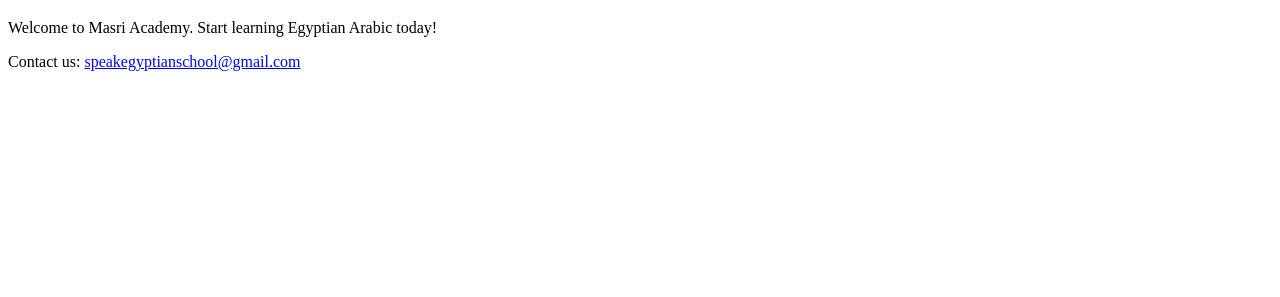
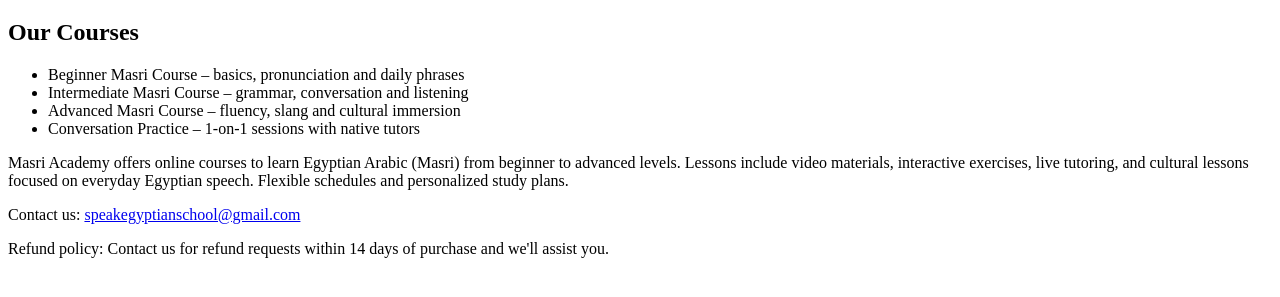
Before and after one commit to javaDevArtem/learn-egyptian-masri, a plain HTML site: page index.html in a window 1280 px wide. Shown: the part 61-358 px from the top of the page. Drawn offline with Linux system fonts and the light colour scheme.

Commit message:
Update index.html: add course list, description, contact and refund policy

```diff
--- a/index.html
+++ b/index.html
@@ -7,7 +7,18 @@
 </head>
 <body>
 <h1>Learn Egyptian Arabic Online</h1>
-<p>Welcome to Masri Academy. Start learning Egyptian Arabic today!</p>
+
+<h2>Our Courses</h2>
+<ul>
+  <li>Beginner Masri Course – basics, pronunciation and daily phrases</li>
+  <li>Intermediate Masri Course – grammar, conversation and listening</li>
+  <li>Advanced Masri Course – fluency, slang and cultural immersion</li>
+  <li>Conversation Practice – 1-on-1 sessions with native tutors</li>
+</ul>
+
+<p>Masri Academy offers online courses to learn Egyptian Arabic (Masri) from beginner to advanced levels. Lessons include video materials, interactive exercises, live tutoring, and cultural lessons focused on everyday Egyptian speech. Flexible schedules and personalized study plans.</p>
+
 <p>Contact us: <a href="mailto:speakegyptianschool@gmail.com">speakegyptianschool@gmail.com</a></p>
+<p>Refund policy: Contact us for refund requests within 14 days of purchase and we'll assist you.</p>
 </body>
 </html>
```
